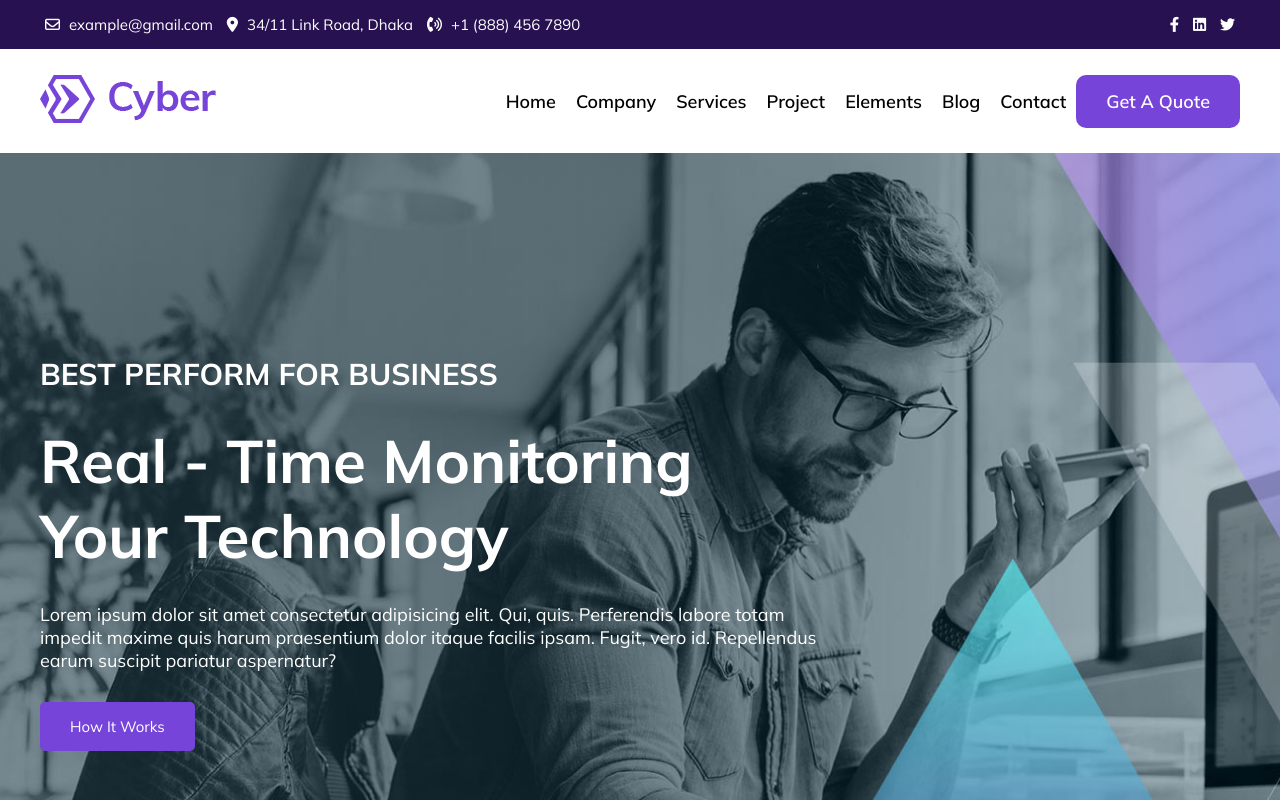
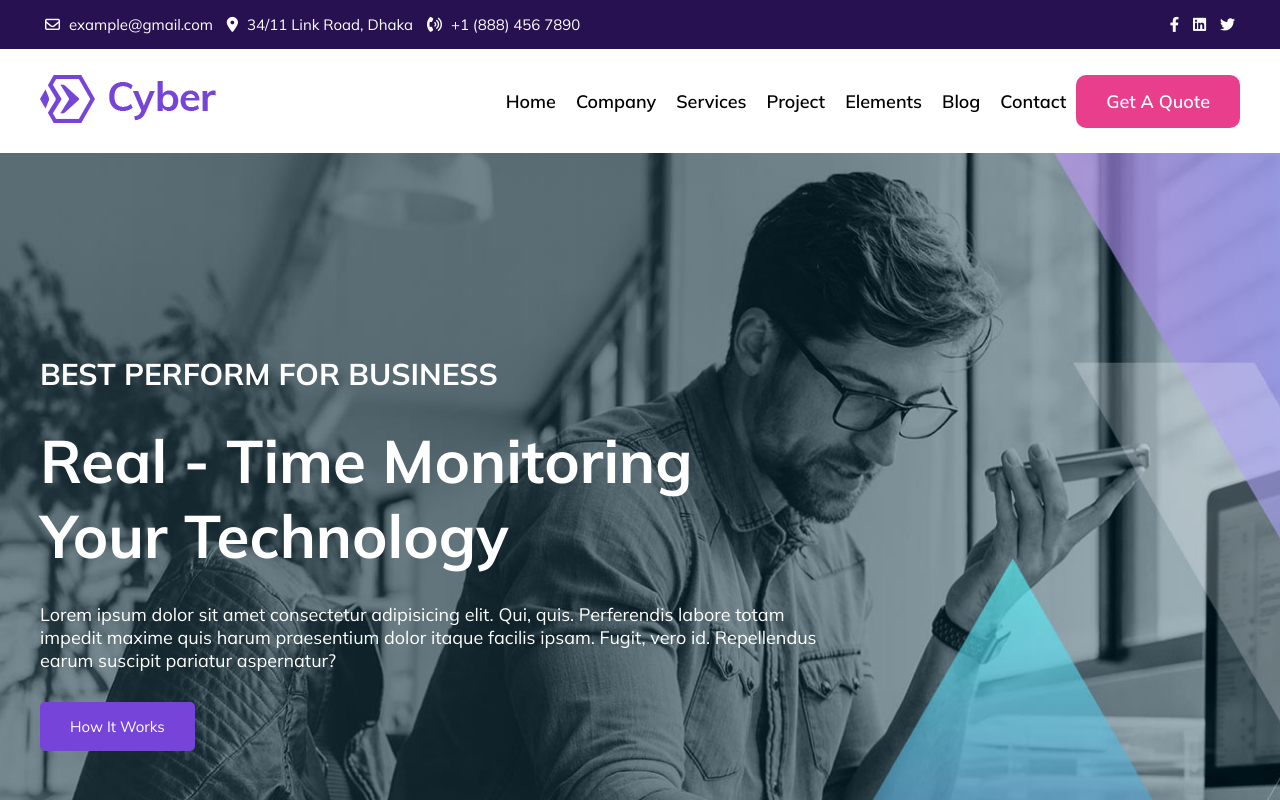
Before and after one commit to Zohrab039/PragmatechFrontendProject, a plain HTML site: page Projects/Cyber/index.html in a window 1280 px wide. In both pictures the pointer is over the link "Get A Quote". Shown: the top 800 px of the page. Drawn offline with Linux system fonts and the light colour scheme.

Commit message:
added hover animation to buttons

```diff
--- a/Projects/Cyber/css/common.css
+++ b/Projects/Cyber/css/common.css
@@ -10,6 +10,7 @@
     --main-color: #271151;
     --secondary-color: #7744D9;
     --white-color: white;
+    --hover-color: #e83e8c;
     --space-x: 5px;
     --space-2x: 10px;
     --space-3x: 15px;
--- a/Projects/Cyber/css/style.css
+++ b/Projects/Cyber/css/style.css
@@ -75,3 +75,10 @@
 .slider-item-content a {
     margin: var(--space-3x) 0px;
 }
+
+/* Button styles */
+
+.btn:hover {
+    background-color: var(--hover-color);
+    transition: 0.4s ease;
+}
```
Also changed, not shown: Projects/Cyber/index.html (+7 -3 lines).
